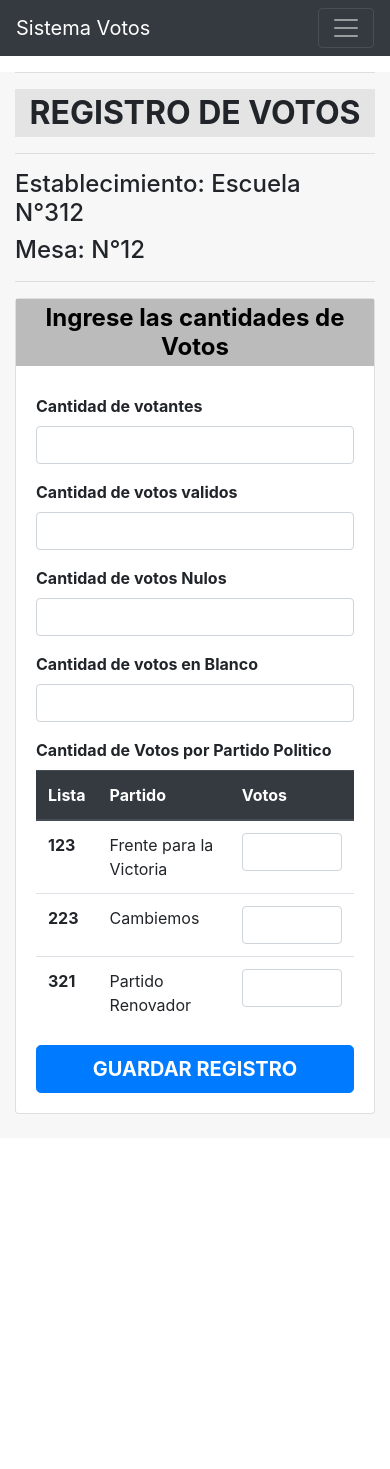
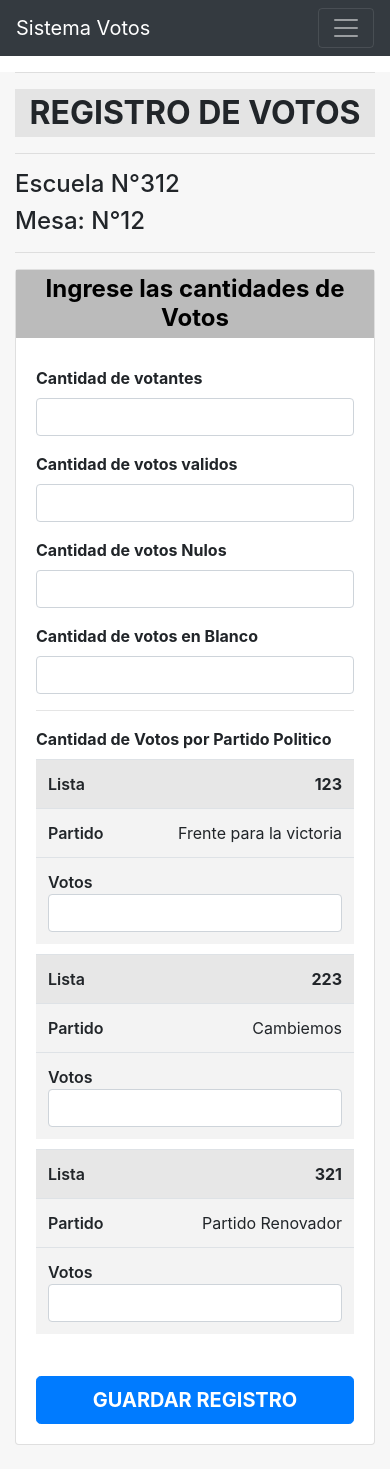
Before and after one commit to ElioGPez/votos-vue, a Vue app: page /registro in a window 390 px wide. Before the commit the page ends 1138 px from the top, so only its background shows below. Built offline with nearby package versions, Linux system fonts and the light colour scheme.

Commit message:
Se agrego @media_screen para adaptar la tabla de votos por partido a los celulares

```diff
--- a/src/components/Establecimiento.vue
+++ b/src/components/Establecimiento.vue
@@ -2,7 +2,7 @@
   <div>
     <hr>
     <div>
-      <h4>Establecimiento: Escuela N°312</h4>
+      <h4>Escuela N°312</h4>
     </div>
     <div>
       <h4>Mesa: N°12</h4>
--- a/src/views/Registro.vue
+++ b/src/views/Registro.vue
@@ -87,55 +87,62 @@
           </div>
         </div>
 
+        <hr>
         <div class="form-group">
           <label for="exampleFormControlSelect1">Cantidad de Votos por Partido Politico</label>
-          <table class="table table-hover">
+          <fieldset>
+            <div class="" >
+              <table class="table " >
                 <thead class="thead-dark">
                   <tr>
-                <th scope="col">Lista</th>
-                <th scope="col">Partido</th>
-                <th scope="col">Votos</th>
+                    <th>Lista</th>
+                    <th>Partido</th>
+                    <th >Votos</th>
                   </tr>
                 </thead>
                 <tbody>
                   <tr>
-                <th scope="row">123</th>
-                <td>Frente para la Victoria</td>
-                <td>
+                    <td data-label="Lista" class="title">123</td>
+                    <td data-label="Partido">Frente para la victoria</td>
+                    <td data-label="Votos">
                   <input
                     v-model="lista_123"
                     type="number"
                     class="form-control"
                     :class="{ error: $v.lista_123.$error }"
-                  >
-                </td>
+                  >                    </td>
                   </tr>
+
                   <tr>
-                <th scope="row">223</th>
-                <td>Cambiemos</td>
-                <td>
+                    <td data-label="Lista" class="title">223</td>
+                    <td data-label="Partido">Cambiemos</td>
+                    <td data-label="Votos">
                   <input
                     v-model="lista_223"
                     type="number"
                     class="form-control"
                     :class="{ error: $v.lista_223.$error }"
-                  >
-                </td>
+                  >                    </td>
                   </tr>
+
                   <tr>
-                <th scope="row">321</th>
-                <td>Partido Renovador</td>
-                <td>
+                    <td data-label="Lista" class="title">321</td>
+                    <td data-label="Partido">Partido Renovador</td>
+                    <td data-label="Votos">
                   <input
                     v-model="lista_321"
                     type="number"
                     class="form-control"
                     :class="{ error: $v.lista_321.$error }"
-                  >
-                </td>
+                  >                    </td>
                   </tr>
+
                 </tbody>
               </table>
+
+            </div>
+          </fieldset>
+
           <div v-if="$v.lista_321.$dirty || $v.lista_123.$dirty || $v.lista_223.$dirty">
             <div v-if="!$v.lista_321.required || !$v.lista_123.required || !$v.lista_223.required" class="alert alert-danger" role="alert">
               <strong>Cuidado!</strong> Debe completar todos los campos
@@ -248,4 +255,33 @@ input:focus {
 .error-mensaje {
   color: red;
 }
+@media screen and (max-width: 480px){
+  table tr{
+    margin-bottom: 10px;
+    display: block;
+    background-color: rgb(243, 243, 243);
+  }
+  table td{
+    display: block;
+    text-align: right;
+    font-size: 16px;
+  }
+
+  table td:last-child{
+    border-bottom: 0;
+  }
+  table td::before{
+    content: attr(data-label);
+    float: left;
+    font-weight: 600;
+  }
+  table thead{
+    display: none;
+  }
+  .title{
+    background-color: rgb(231, 231, 231);
+
+    font-weight: bold;
+  }
+}
 </style>
```
Lines whose indentation alone changed are shown as unchanged.
